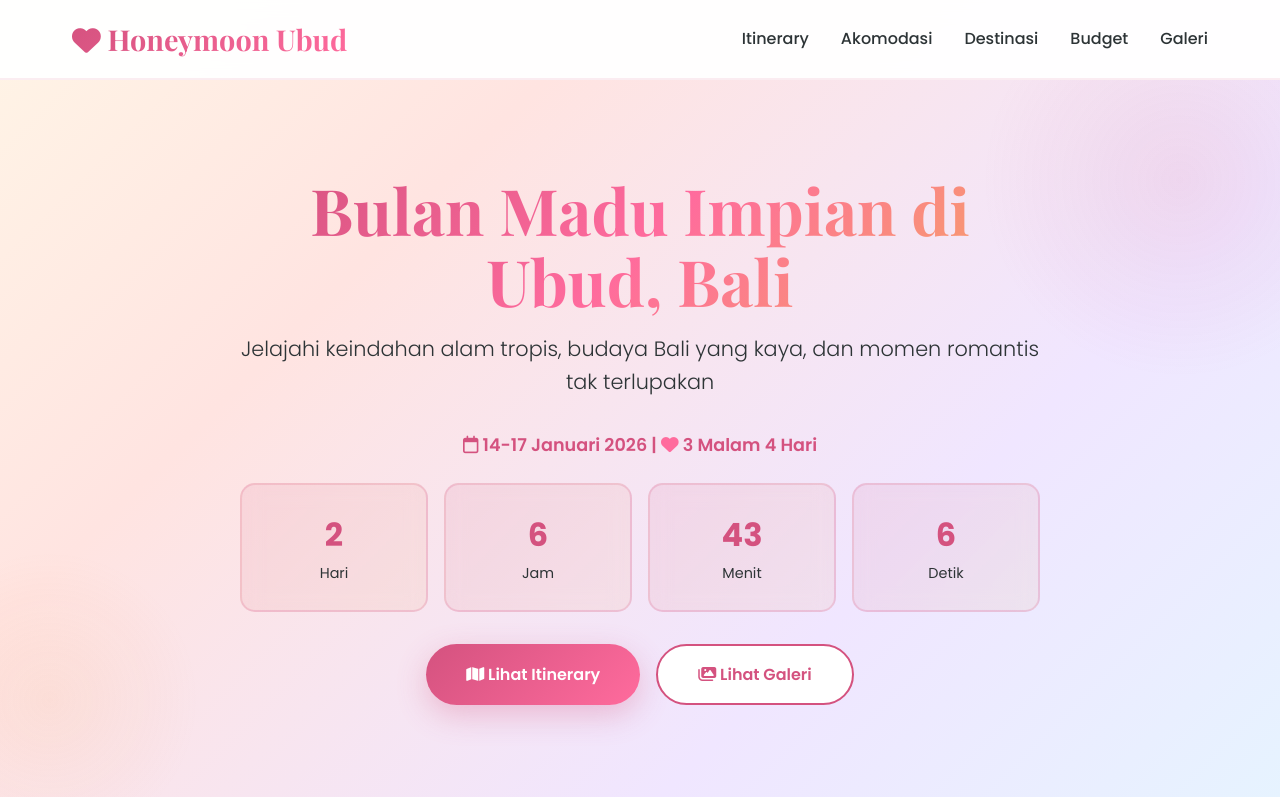
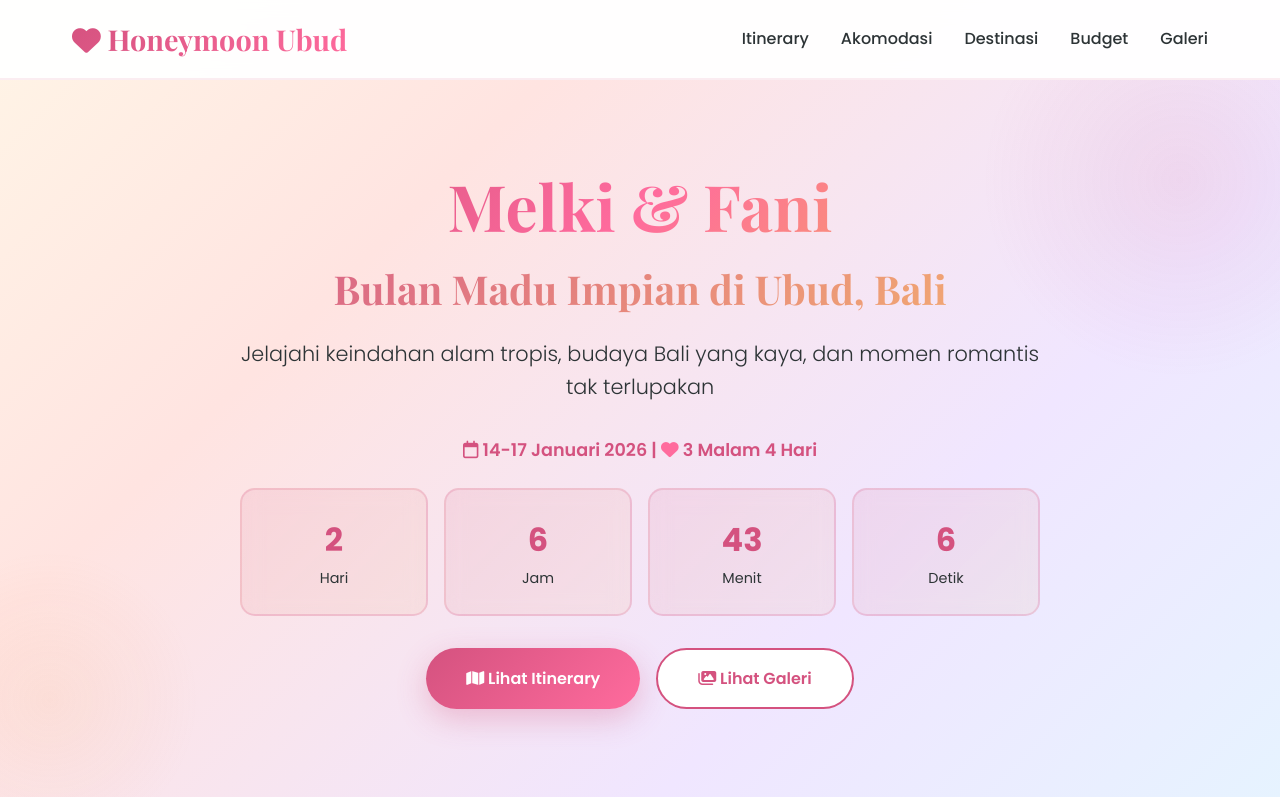
Before and after one commit to julesindigo-web/honeymoon, a website: page honeymoon-app-netlify/index.html in a window 1280 px wide. Shown: the top 797 px of the page. Drawn offline with nearby package versions, Linux system fonts and the light colour scheme.

Commit message:
Update: Added 'Melki & Fani' in hero and 'Created with  by Priastama Adiyoga' in footer

```diff
--- a/honeymoon-app-netlify/index.html
+++ b/honeymoon-app-netlify/index.html
@@ -892,7 +892,8 @@
     <!-- Hero Section -->
     <section class="hero">
         <div class="hero-content">
-            <h1>Bulan Madu Impian di Ubud, Bali</h1>
+            <h1>Melki & Fani</h1>
+            <h2 style="font-size: 2.5rem; margin-bottom: 1rem; opacity: 0.9;">Bulan Madu Impian di Ubud, Bali</h2>
             <p>Jelajahi keindahan alam tropis, budaya Bali yang kaya, dan momen romantis tak terlupakan</p>
             <div class="dates">
                 <i class="far fa-calendar"></i> 14-17 Januari 2026 | <i class="fas fa-heart" style="color: var(--rose);"></i> 3 Malam 4 Hari
@@ -1555,7 +1556,7 @@
             </div>
 
             <p class="footer-text" style="margin-top: 2rem; padding-top: 2rem; border-top: 1px solid rgba(255, 255, 255, 0.2);">
-                © 2026 Honeymoon Ubud Bali Guide | Dibuat dengan <i class="fas fa-heart" style="color: var(--rose);"></i> untuk momen honeymoon Anda yang sempurna
+                © 2026 Honeymoon Ubud Bali Guide | Created with <i class="fas fa-heart" style="color: var(--rose);"></i> by Priastama Adiyoga
             </p>
         </div>
     </footer>
```
